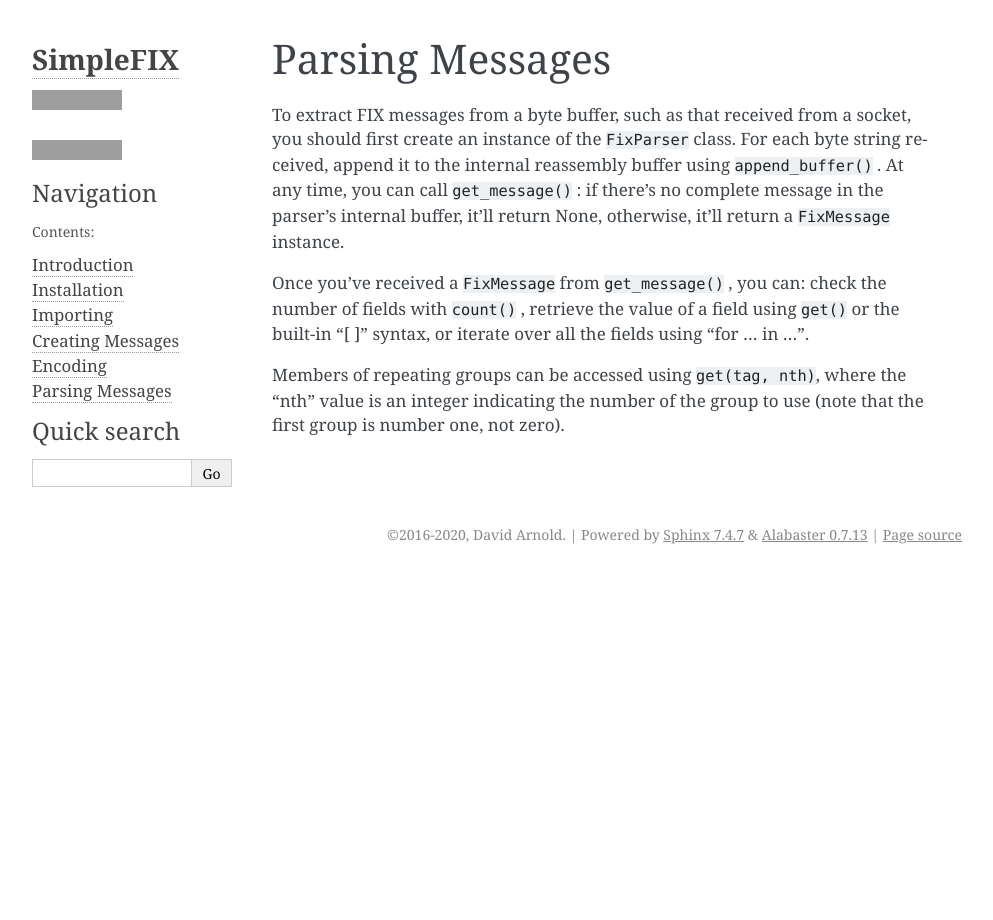
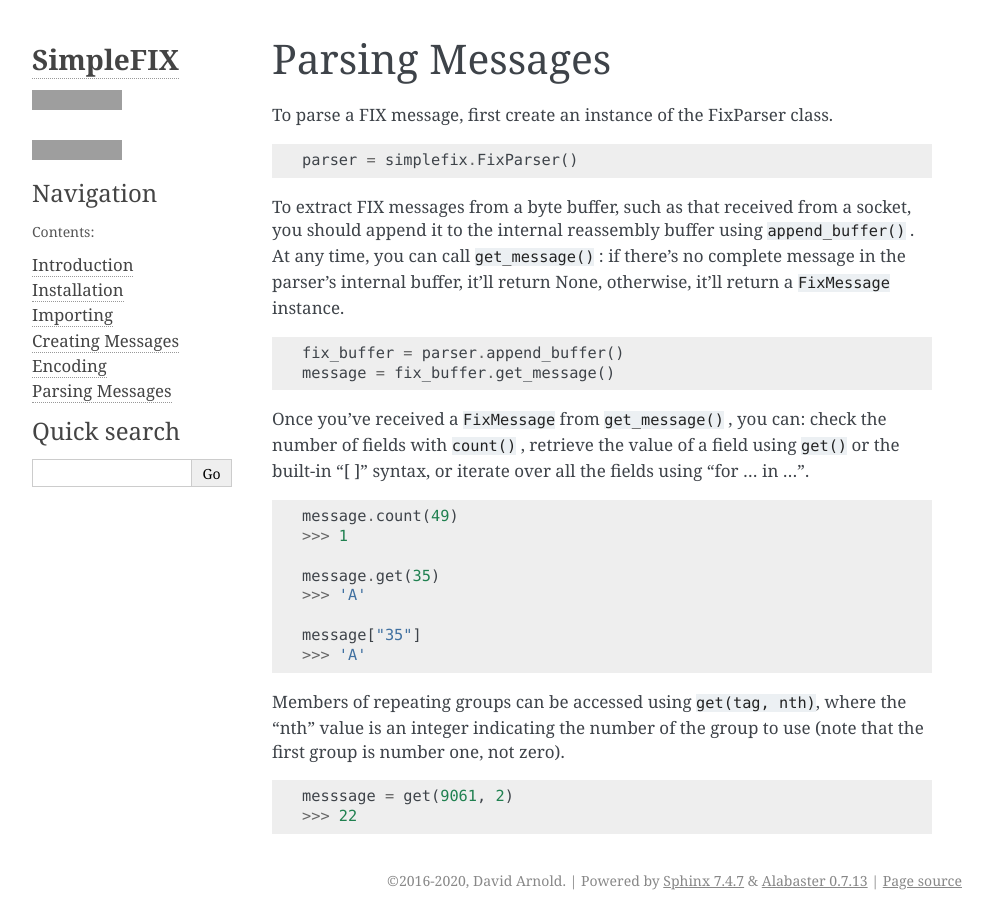
Before and after one commit to da4089/simplefix, a Sphinx documentation site: the page built from doc/parsing.rst, in a window 1280 px wide, cut to the strip 0-920 px from the top of the page. Shown: the whole strip, without its empty margins (148-1141 px from the left). Built offline with Sphinx 7.4.7, drawn with Linux system fonts in a browser that asks for light colours; grey boxes are pictures that could not be loaded.

Commit message:
Updating documentation

```diff
--- a/doc/creating.rst
+++ b/doc/creating.rst
@@ -7,7 +7,7 @@ To create a FIX message, first create an instance of the FixMessage class.
 
 .. code-block:: python
 
-    msg = simplefix.FixMessage()
+    messsage = simplefix.FixMessage()
 
 
 You can then add fields to the message as required.  You should add the
--- a/doc/import.rst
+++ b/doc/import.rst
@@ -9,7 +9,7 @@ or you can import some or all bindings directly.
 
     import simplefix
 
-    fix_msg = simplefix.Message()
+    message = simplefix.FixMessage()
 
 
 Or
@@ -19,7 +19,7 @@ Or
 
     from simplefix import *
 
-    fix_msg = Message()
+    message = FixMessage()
 
 
 Note that the "import *" form is explicitly supported, with the exposed
--- a/doc/parsing.rst
+++ b/doc/parsing.rst
@@ -1,18 +1,45 @@
 Parsing Messages
 ----------------
 
+To parse a FIX message, first create an instance of the FixParser class.
+
+.. code-block:: python
+
+    parser = simplefix.FixParser()
+
 To extract FIX messages from a byte buffer, such as that received from a
-socket, you should first create an instance of the ``FixParser`` class.  For
-each byte string received, append it to the internal reassembly buffer using
+socket, you should append it to the internal reassembly buffer using
 ``append_buffer()`` .  At any time, you can call ``get_message()`` : if there's
 no complete message in the parser's internal buffer, it'll return None,
 otherwise, it'll return a ``FixMessage`` instance.
+
+.. code-block:: python
+
+    fix_buffer = parser.append_buffer()
+    message = fix_buffer.get_message()
+
 
 Once you've received a ``FixMessage`` from ``get_message()`` , you can: check
 the number of fields with ``count()`` , retrieve the value of a field using
 ``get()`` or the built-in "[ ]" syntax, or iterate over all the fields using
 "for ... in ...".
 
+.. code-block:: python
+
+    message.count(49)
+    >>> 1
+
+    message.get(35)
+    >>> 'A'
+
+    message["35"]
+    >>> 'A'
+
 Members of repeating groups can be accessed using ``get(tag, nth)``, where the
 "nth" value is an integer indicating the number of the group to use (note
 that the first group is number one, not zero).
+
+.. code-block:: python
+
+    messsage = get(9061, 2)
+    >>> 22
```
